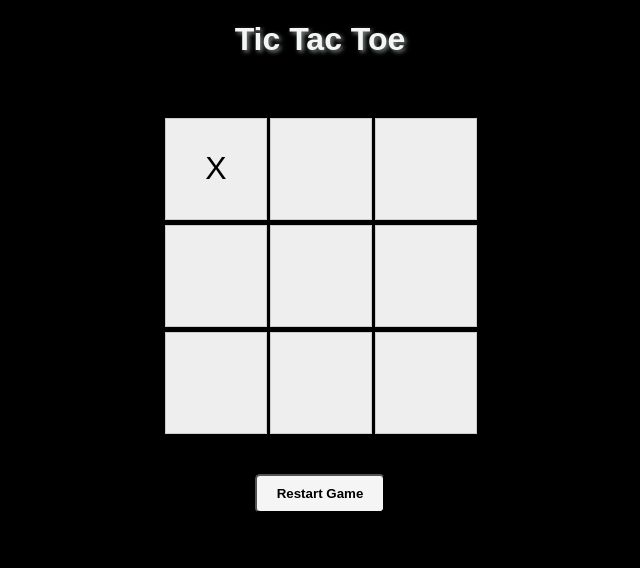
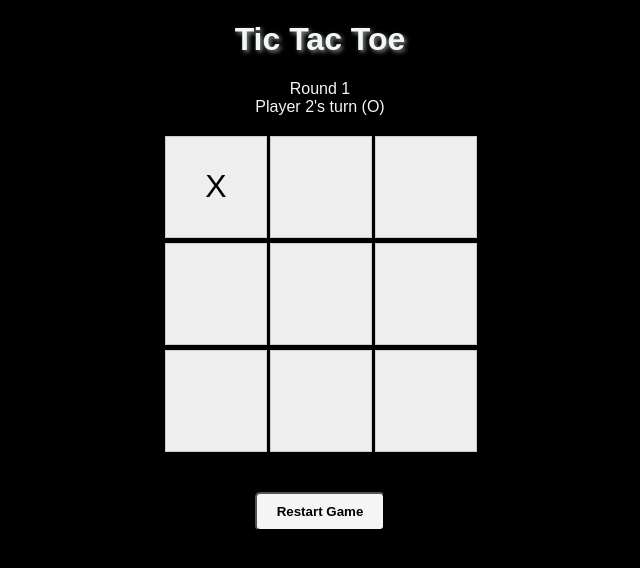
Before and after one commit to Sorbari2016/tictactoe, a plain HTML site: page index.html in a window 1280 px wide. Both pictures are taken after a click on the element 536 px from the left and 168 px from the top of the page. Shown: the whole page, without its empty margins (320-960 px from the left). Drawn offline with Linux system fonts and the light colour scheme.

Commit message:
Edited the message display so that it shows in two lines

```diff
--- a/javascript.js
+++ b/javascript.js
@@ -89,7 +89,7 @@ function startNewGame(resetAll = false) {
       boardContainer.appendChild(cell); // Attach cell to baordContainer.
     }
 
-    updateStatus(`${currentPlayer.name}'s turn (${currentPlayer.symbol}) — Round ${round}`);
+    updateStatus(`Round ${round}<br>${currentPlayer.name}'s turn (${currentPlayer.symbol})`);
   }
 
 // Method to handle cell clicks
@@ -110,7 +110,7 @@ function handleMove(event) {
       endRound();
     } else {
       switchPlayer(); // Switch turns
-      updateStatus(`${currentPlayer.name}'s turn (${currentPlayer.symbol}) — Round ${round}`);
+      updateStatus(`Round ${round}<br>${currentPlayer.name}'s turn (${currentPlayer.symbol})`);
     }
   }
 }
@@ -140,7 +140,7 @@ function checkTie() {
 
 // Method to update who won or tie
 function updateStatus(message) {
-  statusDisplay.textContent = message;
+  statusDisplay.innerHTML = message;
 }
 
 // Method to end each round.
@@ -164,7 +164,7 @@ function declareFinalWinner() {
   } else {
     message = "The game ends in a tie! 🤝";
   }
-  updateStatus(`Final Result: ${message}`);
+  updateStatus(message);
 }
 
 
--- a/style.css
+++ b/style.css
@@ -48,3 +48,7 @@ body {
     color: whitesmoke;
     text-shadow: 2px 2px 4px rgba(214, 234, 225, 0.6);
   }
+
+ #status {
+  color: whitesmoke;
+ }
```
